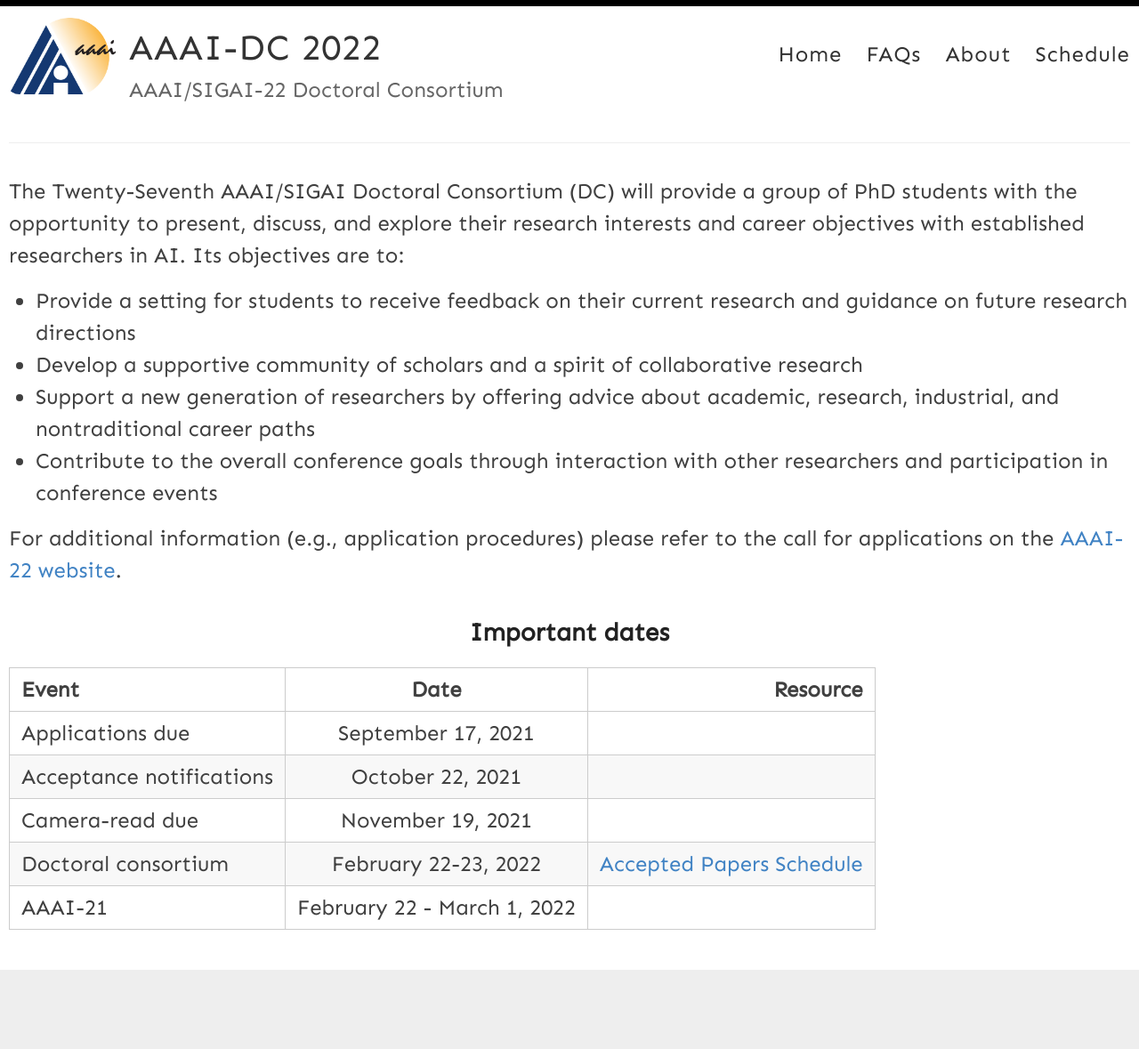
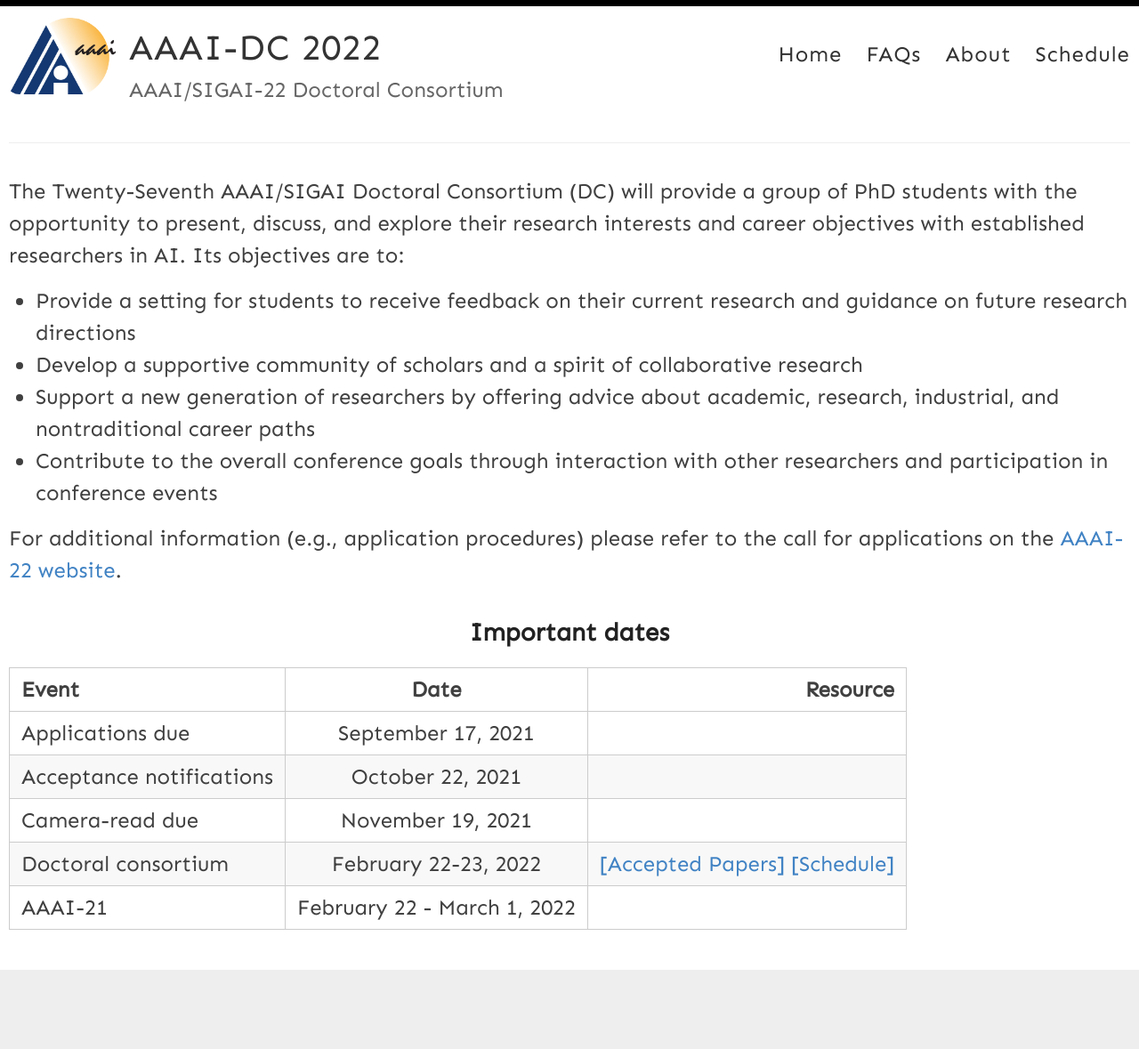
Before and after one commit to yue-ning/dc2025, a Jekyll site: the page built from index.md, in a window 1280 px wide. Shown: the whole page at 89% size. Built offline with Jekyll 4.4.1, drawn with Linux system fonts in a browser that asks for light colours; part of the change alters nothing that is shown.

```diff
--- a/index.md
+++ b/index.md
@@ -19,5 +19,5 @@ For additional information (e.g., application procedures) please refer to the ca
 |  Applications due | September 17, 2021  |    |
 |  Acceptance notifications | October 22, 2021 | |
 |  Camera-read due | November 19, 2021 | |
-|  Doctoral consortium | February 22-23, 2022 | [Accepted Papers](/papers) [Schedule](/schedule) |
+|  Doctoral consortium | February 22-23, 2022 | [[Accepted Papers]](/dc2022/papers) [[Schedule]](/dc2022/schedule) |
 |  AAAI-21 | February 22 - March 1, 2022 | |
```
